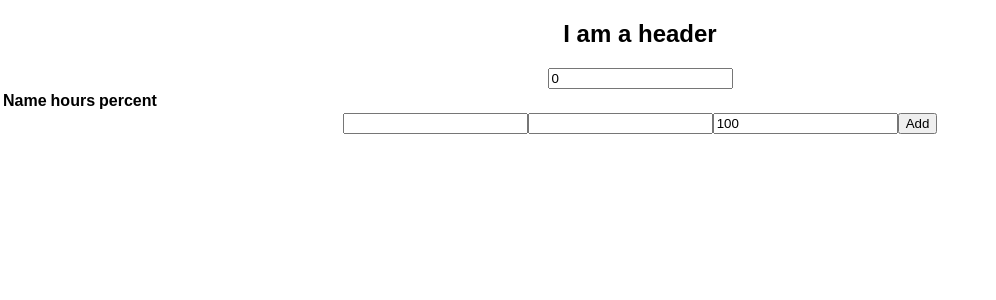
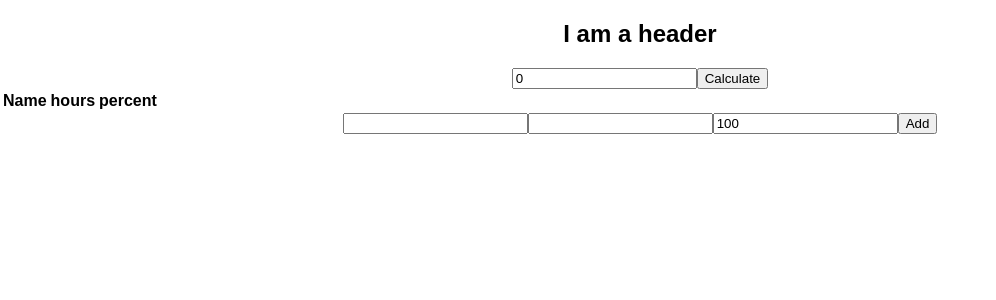
Before and after one commit to stephen-engler/tip_pool_calculator, a React (Create React App) app: page / in a window 1280 px wide. Shown: the top 300 px of the page, without its empty margins (0-996 px from the left). Built offline with nearby package versions, Linux system fonts and the light colour scheme.

Commit message:
cleaned up table, start calculate function

```diff
--- a/src/components/EmployeeTable.js
+++ b/src/components/EmployeeTable.js
@@ -16,6 +16,7 @@ const EmployeeTable = (props)=>{
         <div>
             <table>
                 <thead>
+                <tr>
                     <th>
                         Name
                     </th>
@@ -25,6 +26,7 @@ const EmployeeTable = (props)=>{
                     <th>
                         percent
                     </th>
+                </tr>
                 </thead>
                 <tbody>
                     {renderTable()}
--- a/src/components/Form.js
+++ b/src/components/Form.js
@@ -5,7 +5,9 @@ import EmployeeTable from './EmployeeTable'
 
 const initalState = {
     totalTips: 0,
-    employees: []
+    employees: [],
+    totalHours: 0,
+    payPerHour: 0
 }
 
 class Form extends Component {
@@ -26,11 +28,29 @@ class Form extends Component {
           ...this.state,
           employees: [...this.state.employees, employee]
       })
+      console.log('state ', this.state)
+  }
+  calculate = () =>{
+      let totalHours = this.state.employees.reduce((totalHours, employee)=>{
+          return totalHours + employee.hours
+      }, 0)
+
+      console.log('total hours ', totalHours)
+
+      this.setState({
+          ...this.state,
+          totalHours: totalHours
+      })
+    //   let calculatedState = this.state;
+    //   let updatedEmployees = this.state.employees.map(employee=>{
+    //       return
+    //   })
+        console.log('state ', this.state)
   }
 
   render() {
     return <div>
-            <TotalTips totalTips={this.state.totalTips} handleChangeFor={this.handleChangeFor}/>
+            <TotalTips totalTips={this.state.totalTips} handleChangeFor={this.handleChangeFor} calculate={this.calculate}/>
             <EmployeeTable employees={this.state.employees}/>
             <EmployeeInput addEmployee={this.addEmployee}/>
         </div>;
--- a/src/components/TotalTips.js
+++ b/src/components/TotalTips.js
@@ -4,6 +4,7 @@ const TotalTips = (props) =>{
     return(
         <div>
             <input type='number' value={props.totalTips} onChange={props.handleChangeFor('totalTips')} />
+            <button onClick={props.calculate}>Calculate</button>
         </div>
     )
 }
```
